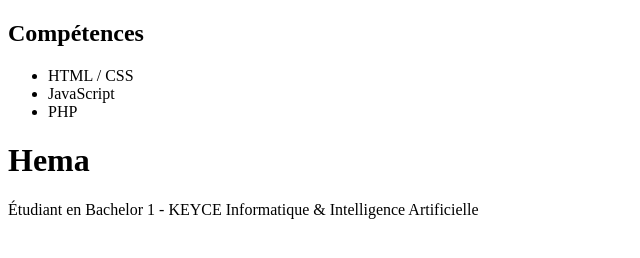
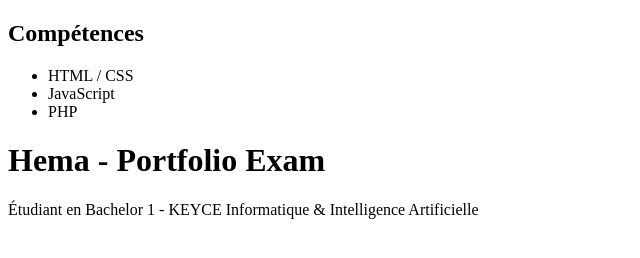
Before and after one commit to Henri-Michel-Essomba-Djomeni/bio-portfolio, a plain HTML site: page index.html in a window 1280 px wide. Shown: the whole page, without its empty margins (0-640 px from the left). Drawn offline with Linux system fonts and the light colour scheme.

Commit message:
modification du titre sur feature-competences

```diff
--- a/index.html
+++ b/index.html
@@ -13,7 +13,7 @@
 </ul>
 
 <body>
-    <h1>Hema</h1>
+    <h1>Hema - Portfolio Exam</h1>
     <p>Étudiant en Bachelor 1 - KEYCE Informatique & Intelligence Artificielle</p>
 </body>
 </html>
```
